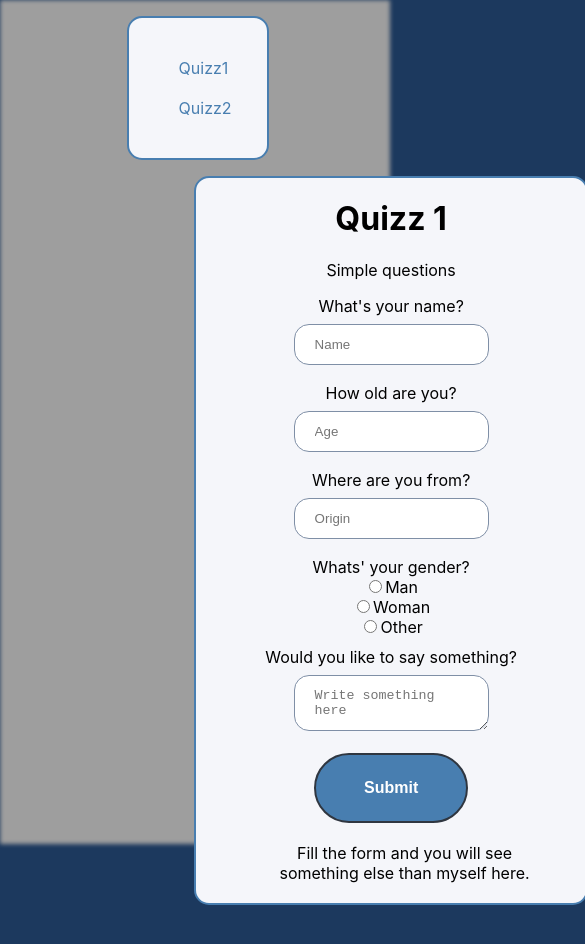
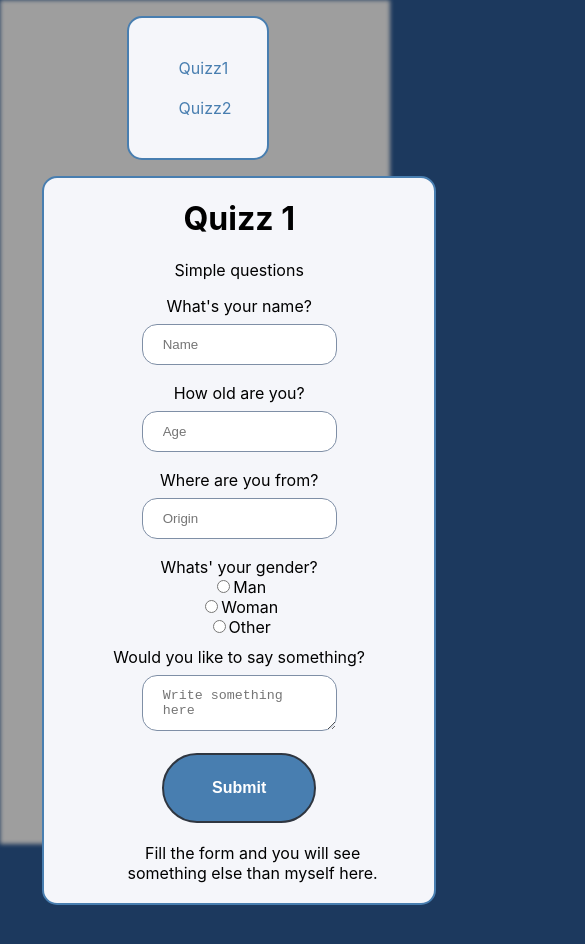
Before and after one commit to gitRaed/quizz, a React (Create React App) app: page / in a window 390 px wide. Shown: the top 944 px of the page, 585 px wide, since content can reach past the window. Built offline with nearby package versions, Linux system fonts and the light colour scheme.

Commit message:
quizz 1 end +responsive

```diff
--- a/src/styles/App.css
+++ b/src/styles/App.css
@@ -47,12 +47,7 @@ body {
   border-bottom: 1px solid #e84118;
 }
 
-@media only screen and (max-width: 140vh) {
 
-  .App header nav ul{
-    left: 30vmax;
-  }
-}
 
 @media only screen and (max-width: 90vh) {
 
--- a/src/styles/quizz1.css
+++ b/src/styles/quizz1.css
@@ -58,3 +58,10 @@
     left: 5vmax;
     overflow: auto;
 }
+
+@media only screen and (max-width: 90vh) {
+
+    .quizz1 form {
+        left: 5vmax;
+    }
+}
```
